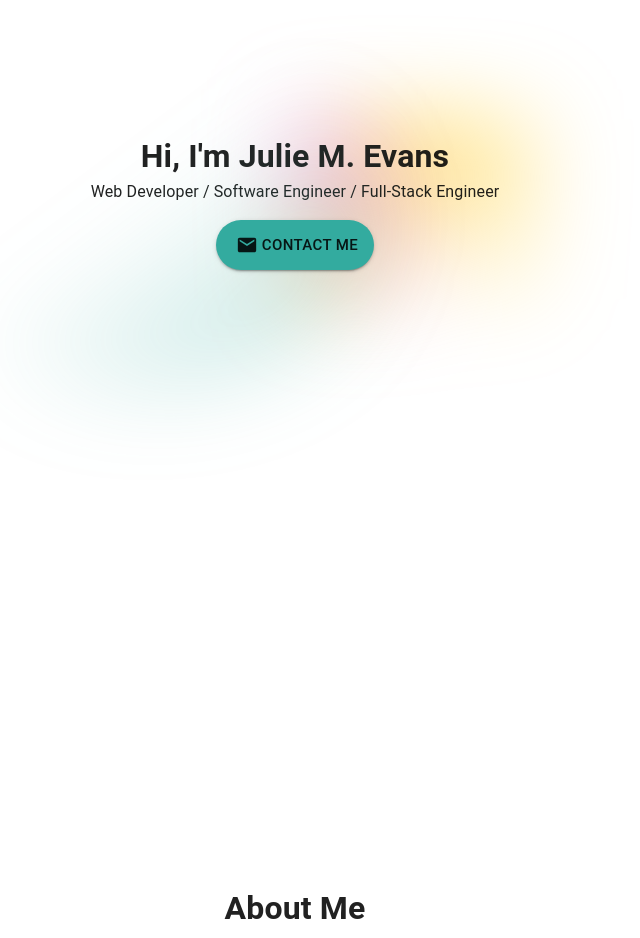
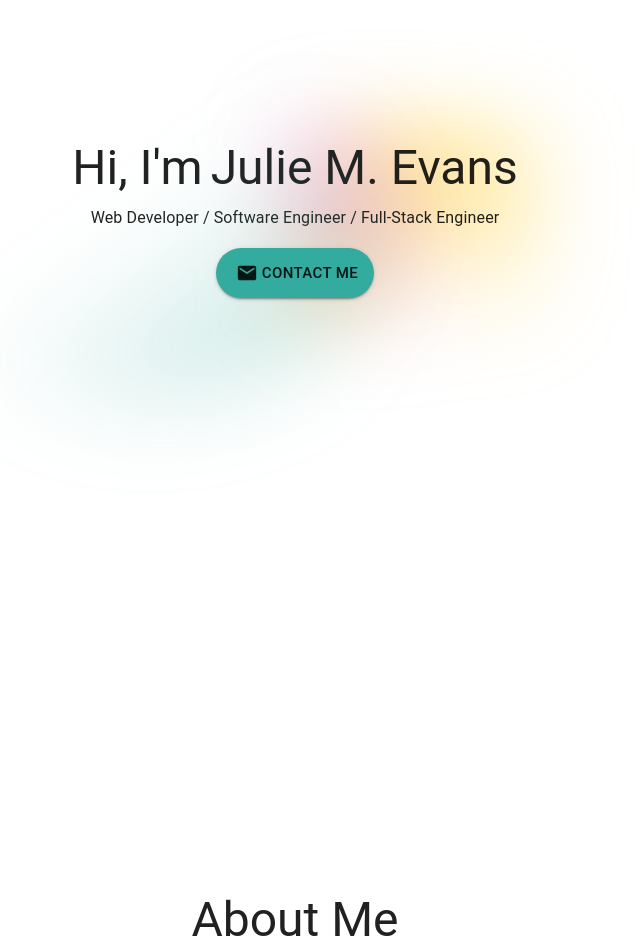
Before and after one commit to mailauki/portfolio-next, a Next.js app: page / in a window 1280 px wide. Shown: the part 140-1078 px from the top of the page, without its empty margins (345-985 px from the left). Built offline with nearby package versions, Linux system fonts and the light colour scheme.

Commit message:
Update font to mui typography

```diff
--- a/components/AboutMe/AboutMe.js
+++ b/components/AboutMe/AboutMe.js
@@ -6,7 +6,7 @@ import Skills from './Skills'
 export default function AboutMe() {
   return (
     <div className={styles.section} id="aboutme">
-      <h1>About Me</h1>
+      <Typography variant="h3">About Me</Typography>
 
       <Box>
         <Typography variant="body1" align="justify" paragraph>
--- a/components/AboutMe/Skills.js
+++ b/components/AboutMe/Skills.js
@@ -1,5 +1,5 @@
 import styles from '../../styles/Home.module.css'
-import { List, ListItem, ListItemAvatar, Avatar, ListItemText, ListItemButton, Divider, Typography, Box, Chip } from '@mui/material'
+import { List, ListItem, ListItemAvatar, Avatar, ListItemText, Divider, Typography, Box } from '@mui/material'
 import { skills } from '../../data/skills'
 
 export default function Skills() {
@@ -7,7 +7,6 @@ export default function Skills() {
 
   return (
     <>
-      {/* <h2>Skills</h2> */}
       <Typography variant="h4">Skills</Typography>
       <Divider width="100%" sx={{ margin: "0.5rem 0" }} />
 
--- a/components/Blogs/Blogs.js
+++ b/components/Blogs/Blogs.js
@@ -1,7 +1,7 @@
 import { Inter } from '@next/font/google'
 import styles from '../../styles/Home.module.css'
 import blogs from '../../data/blogs'
-// import { Typography } from '@mui/material'
+import { Typography } from '@mui/material'
 import ArrowForwardIcon from '@mui/icons-material/ArrowForward'
 
 const inter = Inter({ subsets: ['latin'] })
@@ -9,7 +9,7 @@ const inter = Inter({ subsets: ['latin'] })
 export default function Blogs() {
   return (
     <div className={styles.section} id="blogs">
-      <h1>Blogs</h1>
+      <Typography variant="h3">Blogs</Typography>
 
       <div className={styles.grid}>
         {blogs.map((blog) => (
--- a/components/Contact/Contact.js
+++ b/components/Contact/Contact.js
@@ -5,7 +5,7 @@ import { contactInfo } from '../../data/contactInfo'
 export default function Contact() {
   return (
     <div className={styles.section} id="contact">
-      <h2>Contact Info</h2>
+      <Typography variant="h3">Contact Info</Typography>
 
       <List
         className={styles.list}
--- a/components/Hello/Hello.js
+++ b/components/Hello/Hello.js
@@ -1,5 +1,5 @@
 import styles from '../../styles/Home.module.css'
-import { Button } from '@mui/material'
+import { Button, Typography } from '@mui/material'
 import MailIcon from '@mui/icons-material/Mail'
 
 export default function Hello() {
@@ -7,14 +7,20 @@ export default function Hello() {
     <div className={styles.section} id="hello">
       <div className={styles.center}>
         <div>
-          <h1>Hi, I'm</h1>
+          <Typography variant="h3">Hi, I'm</Typography>
           <span></span>
-          <h1>Julie M. Evans</h1>
+          <Typography variant="h3">Julie M. Evans</Typography>
         </div>
         <div>
-          <p>Web Developer<span>/</span></p>
-          <p>Software Engineer<span>/</span></p>
-          <p>Full-Stack Engineer</p>
+          <Typography variant="subtitle1">
+            Web Developer<span>/</span>
+          </Typography>
+          <Typography variant="subtitle1">
+            Software Engineer<span>/</span>
+          </Typography>
+          <Typography variant="subtitle1">
+            Full-Stack Engineer
+          </Typography>
         </div>
         <Button
           variant="contained"
--- a/components/Projects/Project.js
+++ b/components/Projects/Project.js
@@ -37,6 +37,7 @@ export default function Project({ data }) {
         }}
       >
         <Typography variant="h3">{data.title}</Typography>
+
         <div>
           {!data.links.githubLink ? (
             <></>
--- a/components/Projects/Projects.js
+++ b/components/Projects/Projects.js
@@ -2,6 +2,7 @@ import Link from 'next/link'
 import { Inter } from '@next/font/google'
 import styles from '../../styles/Home.module.css'
 import projects from '../../data/projects'
+import { Typography } from '@mui/material'
 import ArrowForwardIcon from '@mui/icons-material/ArrowForward'
 
 const inter = Inter({ subsets: ['latin'] })
@@ -10,7 +11,7 @@ export default function Projects() {
 
   return (
     <div className={styles.section} id="projects">
-      <h1>Projects</h1>
+      <Typography variant="h3">Projects</Typography>
 
       <div className={styles.grid}>
         {projects.map((data) => (
--- a/pages/_app.js
+++ b/pages/_app.js
@@ -13,18 +13,12 @@ export default function App({ Component, pageProps }) {
         palette: {
           mode: prefersDarkMode ? 'dark' : 'light',
           primary: {
-            // main: "#20b2aa",
             main: prefersDarkMode ? "#ffc400": "#33ab9f",
-            // main: prefersDarkMode ? "#ffc400": "#20b2aa",
-            // light: "#ffcf33",
-            // dark: "#b28900"
           }
         },
       }),
     [prefersDarkMode]
   )
-
-  console.log(theme)
 
   return (
     <ThemeProvider theme={theme}>
--- a/styles/Home.module.css
+++ b/styles/Home.module.css
@@ -26,6 +26,10 @@
   justify-content: flex-start;
   align-items: inherit;
   padding-top: 80px;
+}
+
+.section h3 {
+  margin: 0.5rem auto;
 }
 
 .section ul {
```
